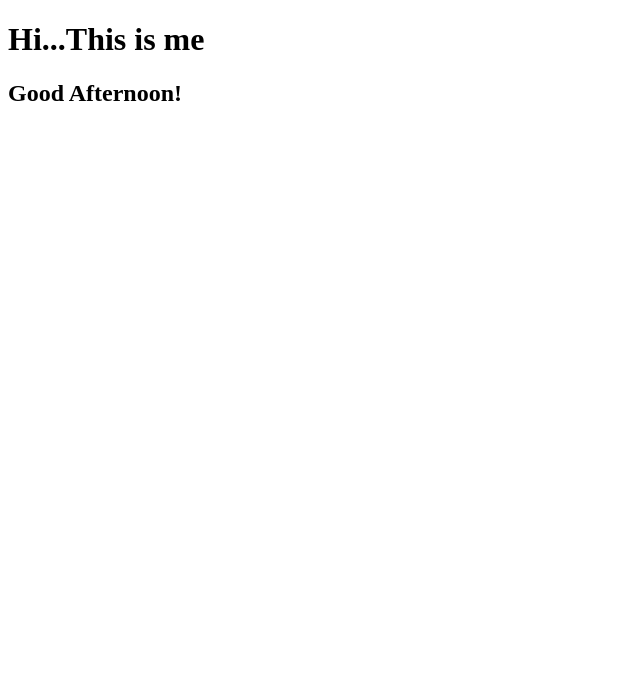
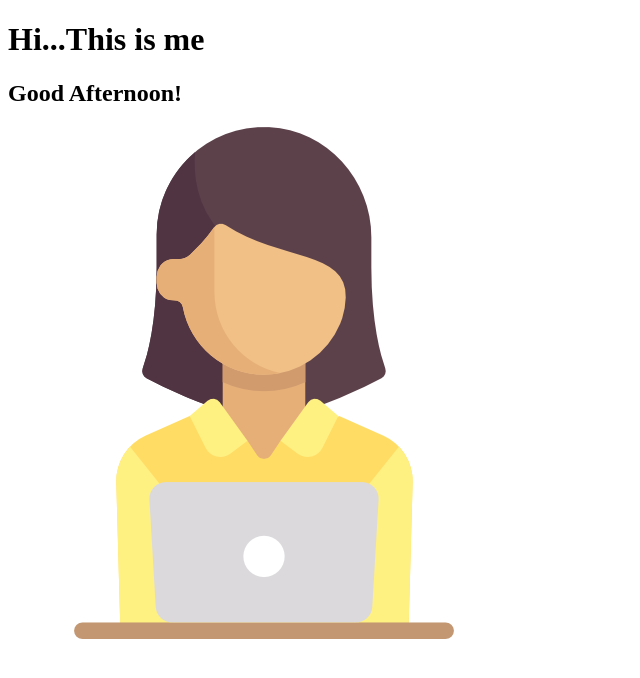
Before and after one commit to humayranurananna/my-third-repo, a plain HTML site: page index.html in a window 1280 px wide. Shown: the whole page, without its empty margins (0-640 px from the left). Drawn offline with Linux system fonts and the light colour scheme.

Commit message:
image added

```diff
--- a/index.html
+++ b/index.html
@@ -9,5 +9,6 @@
 <body>
     <h1>Hi...This is me</h1>
     <h2>Good Afternoon!</h2>
+    <img src="img1.png" alt="">
 </body>
 </html>
```
Also changed, not shown: img1.png (added).
